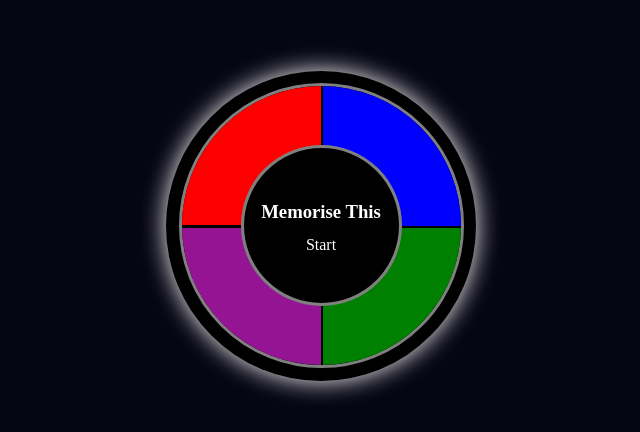
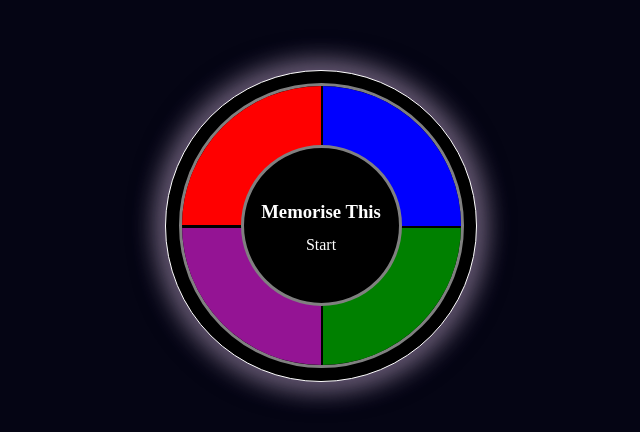
Before and after one commit to twitch10126/memorise-this, a plain HTML site: page index.html in a window 1280 px wide. Shown: the part 233-665 px from the top of the page, 319-959 px from the left. Drawn offline with Linux system fonts and the light colour scheme.

Commit message:
Add border and box-shaddow to game-outter

```diff
--- a/assets/css/style.css
+++ b/assets/css/style.css
@@ -61,8 +61,9 @@ footer {
   width: 310px;
   background-color: black;
   border-radius: 50%;
-  box-shadow: 0px 0px 25px rgb(250, 248, 248);
+  box-shadow: 0px 0px 35px rgb(42, 19, 63), 0px 0px 30px rgb(250, 248, 248);
   position: absolute;
+  border: 1px solid white;
 }
 
 .game-inner {
```
